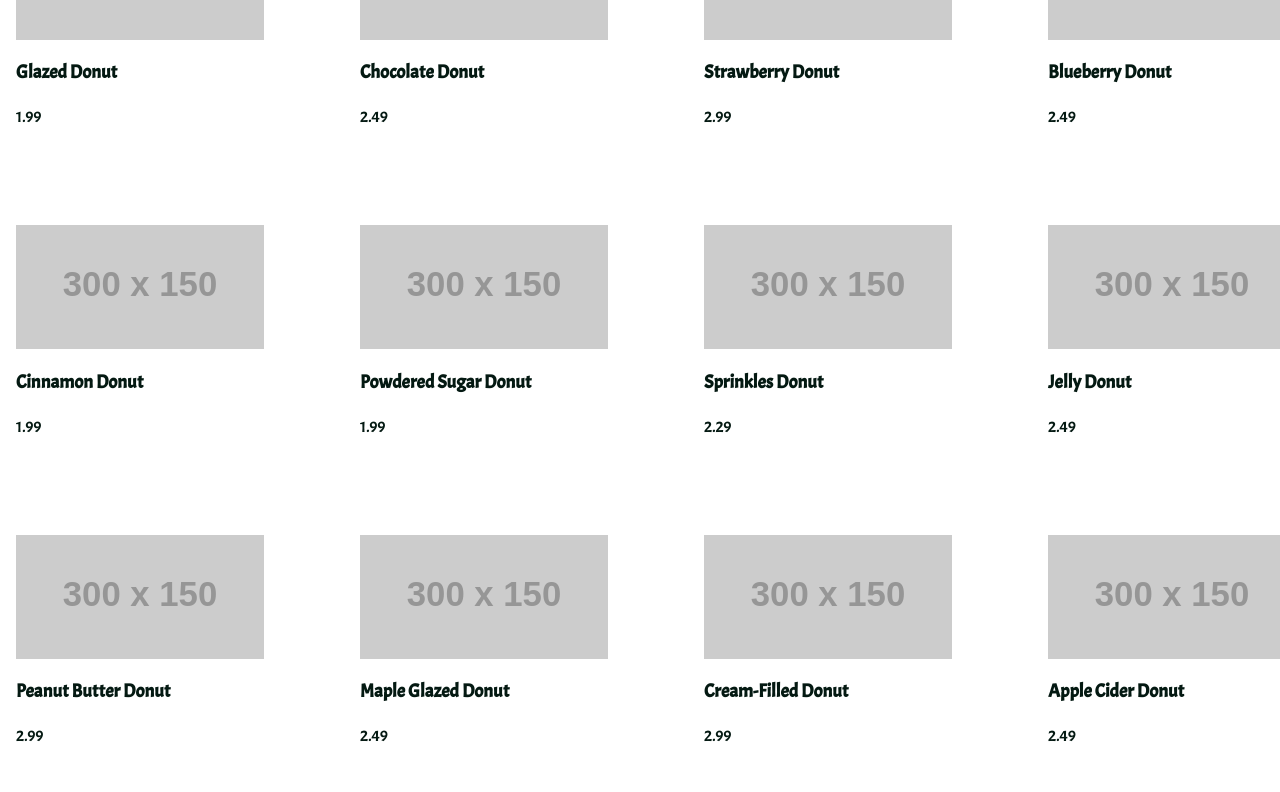
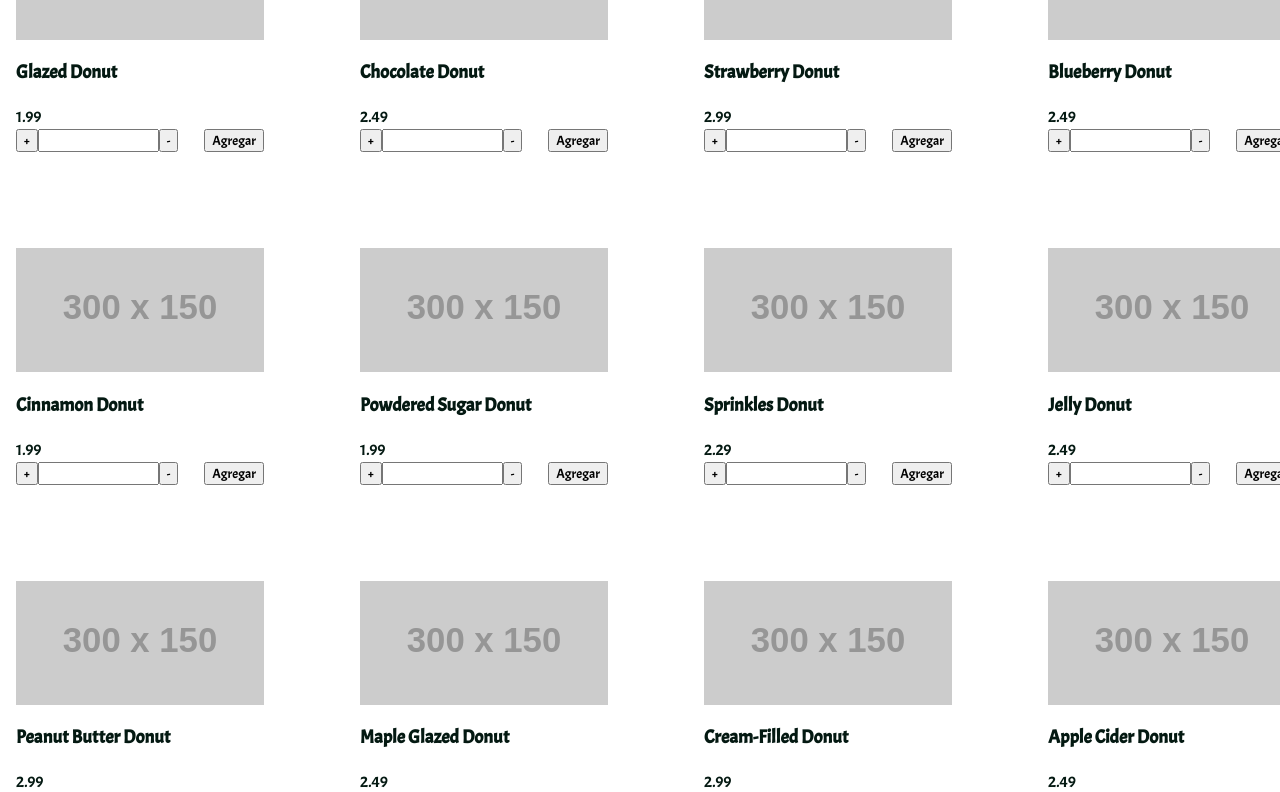
Before and after one commit to dimariabovol/donuts-store, an Angular app: page /home in a window 1280 px wide. Shown: the part 1080-1872 px from the top of the page. Built offline with nearby package versions, Linux system fonts and the light colour scheme; data requests are answered from the project's data file.

Commit message:
Add product layout and styles

```diff
--- a/src/app/donuts/components/header/header.component.html
+++ b/src/app/donuts/components/header/header.component.html
@@ -26,11 +26,11 @@
           </svg>
         </a>
       </div>
-      <div class="header__cart">
+      <a class="header__cart" routerLink="/cart">
         <svg width="24" height="24">
           <use href="../../../../assets/images/icons.svg#icon-cart"></use>
         </svg>
-      </div>
+      </a>
     </div>
   </div>
 </header>
--- a/src/app/shared/components/product-list/product-list.component.html
+++ b/src/app/shared/components/product-list/product-list.component.html
@@ -1,5 +1,5 @@
 <ul class="product-list">
-  <li *ngFor="let donut of donuts" class="product-list__item">
-    <donuts-product [product]="donut"></donuts-product>
+  <li *ngFor="let product of products" class="product-list__item">
+    <donuts-product [product]="product"></donuts-product>
   </li>
 </ul>
--- a/src/app/shared/components/product-list/product-list.component.ts
+++ b/src/app/shared/components/product-list/product-list.component.ts
@@ -8,13 +8,13 @@ import { IDonut } from 'src/app/interfaces/donut';
   styleUrls: ['./product-list.component.scss'],
 })
 export class ProductListComponent implements OnInit {
-  donuts: IDonut[] = [];
+  products: IDonut[] = [];
 
   constructor(private _productsService: ProductsService) {}
 
   ngOnInit(): void {
-    this._productsService.getAll$().subscribe(donuts => {
-      this.donuts = donuts;
+    this._productsService.getAll$().subscribe((donuts: IDonut[]) => {
+      this.products = donuts;
     });
   }
 }
--- a/src/app/shared/components/product-list/product/product.component.html
+++ b/src/app/shared/components/product-list/product/product.component.html
@@ -12,4 +12,12 @@
   />
   <h3 class="donut__title">{{ product.title }}</h3>
   <span class="donut__price">{{ product.price }}</span>
+  <div class="product__footer">
+    <div class="product__counter">
+      <button class="product__counter-btn" type="button">+</button>
+      <input class="product__counter-input" type="number" />
+      <button class="product__counter-btn" type="button">-</button>
+    </div>
+    <button class="product__order-btn" type="button">Agregar</button>
+  </div>
 </article>
--- a/src/app/shared/components/product-list/product/product.component.scss
+++ b/src/app/shared/components/product-list/product/product.component.scss
@@ -0,0 +1,21 @@
+.product {
+  &__footer {
+    display: flex;
+    align-items: center;
+    justify-content: space-between;
+    gap: 1rem;
+  }
+
+  &__counter {
+    display: flex;
+  }
+
+  &__counter-btn {
+  }
+
+  &__counter-input {
+  }
+
+  &__order-btn {
+  }
+}
```
